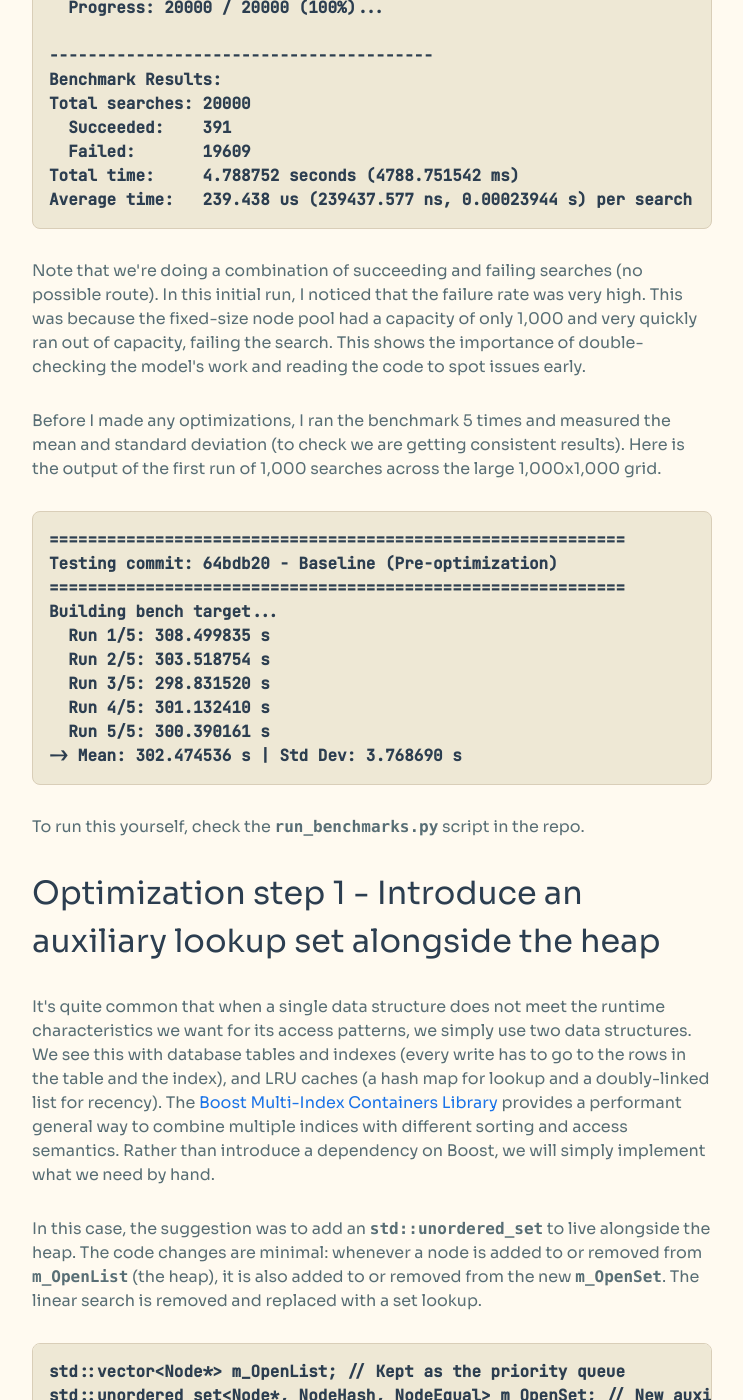
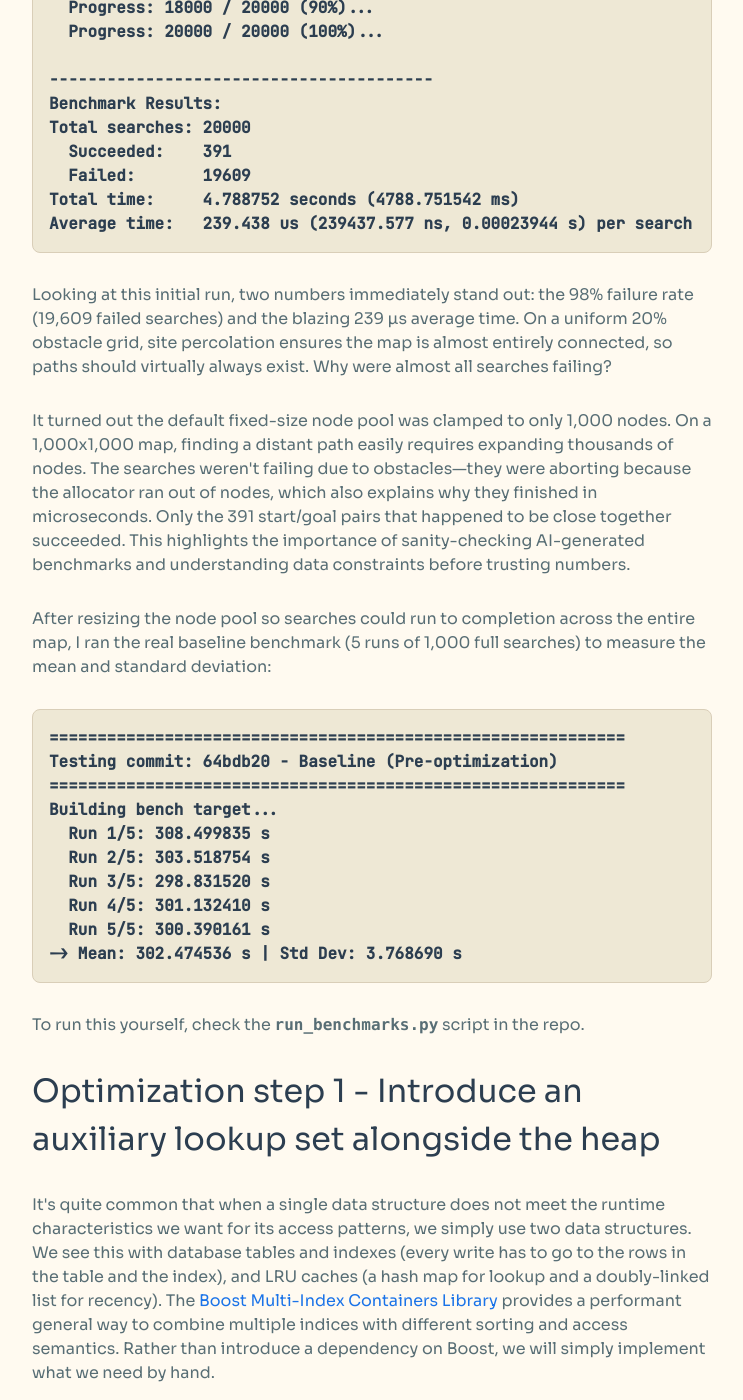
Before and after one commit to justinhj/justinhj.github.io, a Jekyll site: the page built from _posts/2026-09-30-optimizing-a-pathfinder-wishing-on-a-star.html, in a window 1280 px wide and 1400 px high, scrolled down 4264 px. Shown: the whole window, without its empty margins (268-1011 px from the left). Built offline with Jekyll 4.4.1, drawn with Linux system fonts in a browser that asks for light colours; some of the changed text lies outside the part shown.

Commit message:
keep me honest

```diff
--- a/_posts/2026-09-30-optimizing-a-pathfinder-wishing-on-a-star.html
+++ b/_posts/2026-09-30-optimizing-a-pathfinder-wishing-on-a-star.html
@@ -164,11 +164,15 @@
 </div>
 
 <p>
-Note that we're doing a combination of succeeding and failing searches (no possible route). In this initial run, I noticed that the failure rate was very high. This was because the fixed-size node pool had a capacity of only 1,000 and very quickly ran out of capacity, failing the search. This shows the importance of double-checking the model's work and reading the code to spot issues early.
+Looking at this initial run, two numbers immediately stand out: the 98% failure rate (19,609 failed searches) and the blazing 239 µs average time. On a uniform 20% obstacle grid, site percolation ensures the map is almost entirely connected, so paths should virtually always exist. Why were almost all searches failing?
 </p>
 
 <p>
-Before I made any optimizations, I ran the benchmark 5 times and measured the mean and standard deviation (to check we are getting consistent results). Here is the output of the first run of 1,000 searches across the large 1,000x1,000 grid.
+It turned out the default fixed-size node pool was clamped to only 1,000 nodes. On a 1,000x1,000 map, finding a distant path easily requires expanding thousands of nodes. The searches weren't failing due to obstacles—they were aborting because the allocator ran out of nodes, which also explains why they finished in microseconds. Only the 391 start/goal pairs that happened to be close together succeeded. This highlights the importance of sanity-checking AI-generated benchmarks and understanding data constraints before trusting numbers.
+</p>
+
+<p>
+After resizing the node pool so searches could run to completion across the entire map, I ran the real baseline benchmark (5 runs of 1,000 full searches) to measure the mean and standard deviation:
 </p>
 
 <div class="org-src-container">
@@ -272,7 +276,7 @@
 </p>
 
 <p>
-Benching this new method reveals the algorithm is now +1375.2% faster than our original code (from 302s down to 20s).
+Benching this new method reveals a 14.75x speedup over the baseline (a 93.2% reduction in runtime, down from 302.5s to 20.5s).
 </p>
 
 <div class="org-src-container">
@@ -387,7 +391,7 @@
 </p>
 
 <p>
-Here are the benchmark results for this final step, which put the speedup at +2144.8% faster (22.44x)!
+Here are the benchmark results for this final step, achieving a massive 22.44x speedup over the baseline (a 95.5% reduction in runtime, down from 302.5s to 13.5s)!
 </p>
 
 <div class="org-src-container">
@@ -445,7 +449,7 @@
 <th scope="col" class="org-left">Commit</th>
 <th scope="col" class="org-left">Description</th>
 <th scope="col" class="org-left">Mean Runtime</th>
-<th scope="col" class="org-left">Throughput vs Baseline</th>
+<th scope="col" class="org-left">Runtime Reduction</th>
 <th scope="col" class="org-right">Speedup Factor</th>
 </tr>
 </thead>
@@ -462,7 +466,7 @@
 <td class="org-left">7424a4c</td>
 <td class="org-left">Step 1: Open set lookup O(1)</td>
 <td class="org-left">48.3634 s</td>
-<td class="org-left">-6.3% (Slower!)</td>
+<td class="org-left">-6.7% (Slower)</td>
 <td class="org-right">0.94x</td>
 </tr>
 
@@ -470,7 +474,7 @@
 <td class="org-left">3ee685b</td>
 <td class="org-left">Step 2: Intrusive min-heap</td>
 <td class="org-left">44.4163 s</td>
-<td class="org-left">+2.1%</td>
+<td class="org-left">2.0% less time</td>
 <td class="org-right">1.02x</td>
 </tr>
 
@@ -478,7 +482,7 @@
 <td class="org-left">a37013f</td>
 <td class="org-left">Step 3: Unified map &amp; deferred alloc</td>
 <td class="org-left">23.7850 s</td>
-<td class="org-left">+90.6% faster</td>
+<td class="org-left">47.5% less time</td>
 <td class="org-right">1.91x</td>
 </tr>
 </tbody>
@@ -586,8 +590,6 @@
 
 <col  class="org-left" />
 
-<col  class="org-left" />
-
 <col  class="org-right" />
 </colgroup>
 <thead>
@@ -595,8 +597,7 @@
 <th scope="col" class="org-left">Commit</th>
 <th scope="col" class="org-left">Description</th>
 <th scope="col" class="org-left">Mean Runtime</th>
-<th scope="col" class="org-left">Cumulative Speed Increase</th>
-<th scope="col" class="org-left">Cumulative Runtime Reduction</th>
+<th scope="col" class="org-left">Runtime Reduction</th>
 <th scope="col" class="org-right">Speedup Factor</th>
 </tr>
 </thead>
@@ -606,7 +607,6 @@
 <td class="org-left">Baseline (Pre-optimization)</td>
 <td class="org-left">302.4745 s</td>
 <td class="org-left">—</td>
-<td class="org-left">—</td>
 <td class="org-right">1.00x</td>
 </tr>
 
@@ -614,7 +614,6 @@
 <td class="org-left">7424a4c</td>
 <td class="org-left">Step 1: Open set lookup O(1)</td>
 <td class="org-left">86.6529 s</td>
-<td class="org-left">+249.0% faster</td>
 <td class="org-left">71.3% less time</td>
 <td class="org-right">3.49x</td>
 </tr>
@@ -623,7 +622,6 @@
 <td class="org-left">3ee685b</td>
 <td class="org-left">Step 2: Intrusive min-heap</td>
 <td class="org-left">20.5033 s</td>
-<td class="org-left">+1375.2% faster</td>
 <td class="org-left">93.2% less time</td>
 <td class="org-right">14.75x</td>
 </tr>
@@ -632,7 +630,6 @@
 <td class="org-left">a37013f</td>
 <td class="org-left">Step 3: Unified map &amp; deferred alloc</td>
 <td class="org-left">13.4744 s</td>
-<td class="org-left">+2144.8% faster</td>
 <td class="org-left">95.5% less time</td>
 <td class="org-right">22.44x</td>
 </tr>
```
Also changed, not shown: other parts of _posts/2026-09-30-optimizing-a-pathfinder-wishing-on-a-star.html (+3 -3 lines), org/posts/2026-09-30-optimizing-a-pathfinder-wishing-on-a-star.org (+21 -19 lines).
